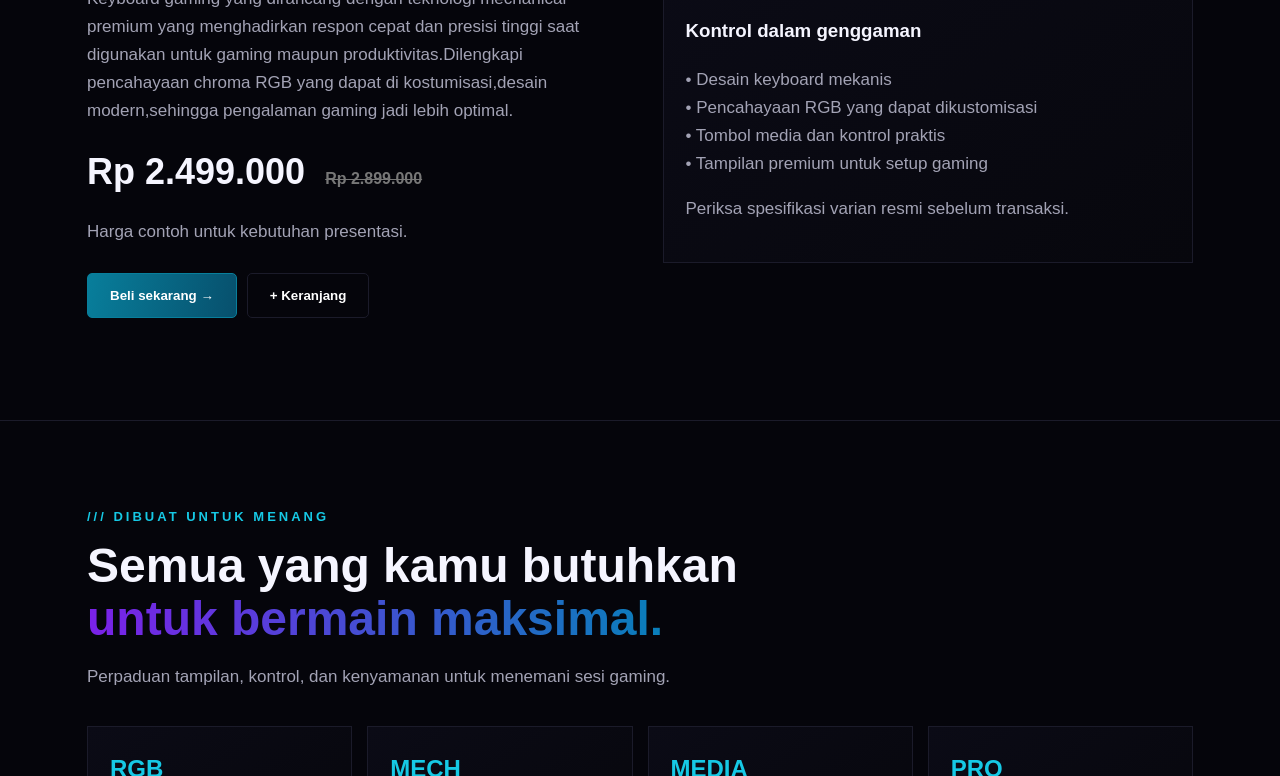
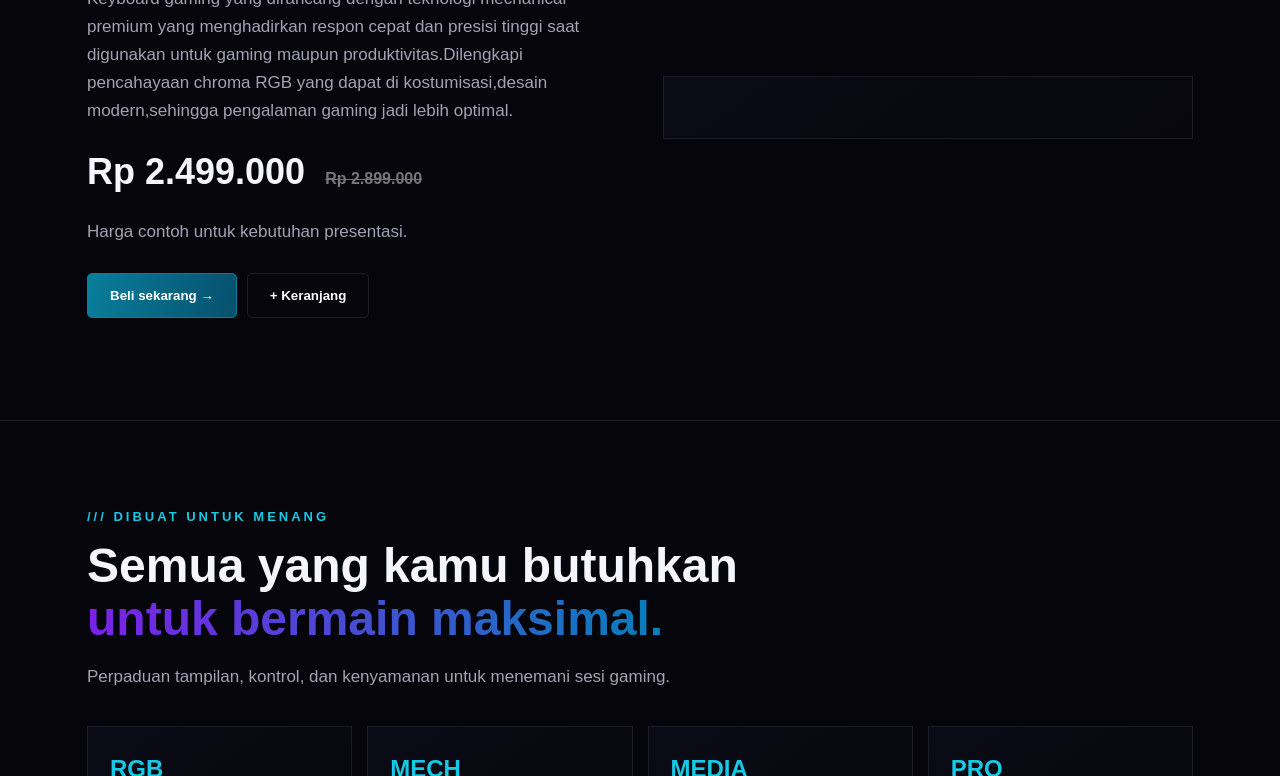
Before and after one commit to jonapermana30-source/jonaaaa, a plain HTML site: page index.html in a window 1280 px wide. Shown: the part 931-1707 px from the top of the page. Drawn offline with Linux system fonts and the light colour scheme.

Commit message:
Update index.html

```diff
--- a/index.html
+++ b/index.html
@@ -49,7 +49,7 @@ input{background:#080812;border:1px solid var(--line);padding:12px;color:white;b
 <div><div class="kicker">/// GEAR UP. GAME ON.</div><h1>Ketik lebih cepat.<br><span class="gradient">Menang lebih besar.</span></h1><p>Rasakan pengalaman gaming yang responsif dengan Razer BlackWidow V4. Dibuat untuk gamer yang mengutamakan presisi, kenyamanan, dan gaya setup yang berani.</p><a class="btn" href="#produk">Lihat produk →</a><a class="btn alt" href="#fitur">Jelajahi fitur</a></div>
 <div class="visual"><img src="WhatsApp Image 2026-11-15 at 15.15.02.jpeg"alt=Razer BlackWidow V4" style="width:100%;height:100% object-fit:contain;"><div class="visual-tag tag1">RAZER CHROMA RGB</div><div class="visual-tag tag2">MECHANICAL FEEL</div></div>
 </div>
-<section id="produk"><div class="wrap product-layout"><div><div class="kicker">/// PRODUK PILIHAN</div><h2 class="section-title">Razer BlackWidow V4</h2><p>Keyboard gaming yang dirancang dengan teknologi mechanical premium yang menghadirkan respon cepat dan presisi tinggi saat digunakan untuk gaming maupun produktivitas.Dilengkapi pencahayaan chroma RGB yang dapat di kostumisasi,desain modern,sehingga pengalaman gaming jadi lebih optimal.</p><div class="price">Rp 2.499.000 <span class="old">Rp 2.899.000</span></div><p class="muted">Harga contoh untuk kebutuhan presentasi.</p><button class="btn" onclick="buyNow()">Beli sekarang →</button><button class="btn alt" onclick="addCart()">+ Keranjang</button><p id="notice" aria-live="polite"></p></div><div class="product-card"><div class="kicker">HIGHLIGHT</div><h3>Kontrol dalam genggaman</h3><p>• Desain keyboard mekanis<br>• Pencahayaan RGB yang dapat dikustomisasi<br>• Tombol media dan kontrol praktis<br>• Tampilan premium untuk setup gaming</p><p class="muted">Periksa spesifikasi varian resmi sebelum transaksi.</p></div></div></section>
+<section id="produk"><div class="wrap product-layout"><div><div class="kicker">/// PRODUK PILIHAN</div><h2 class="section-title">Razer BlackWidow V4</h2><p>Keyboard gaming yang dirancang dengan teknologi mechanical premium yang menghadirkan respon cepat dan presisi tinggi saat digunakan untuk gaming maupun produktivitas.Dilengkapi pencahayaan chroma RGB yang dapat di kostumisasi,desain modern,sehingga pengalaman gaming jadi lebih optimal.</p><div class="price">Rp 2.499.000 <span class="old">Rp 2.899.000</span></div><p class="muted">Harga contoh untuk kebutuhan presentasi.</p><button class="btn" onclick="buyNow()">Beli sekarang →</button><button class="btn alt" onclick="addCart()">+ Keranjang</button><p id="notice" aria-live="polite"></p></div><div class="product-card"><div class="kicker"></p></div></div></section>
 <section id="fitur"><div class="wrap"><div class="kicker">/// DIBUAT UNTUK MENANG</div><h2 class="section-title">Semua yang kamu butuhkan<br><span class="gradient">untuk bermain maksimal.</span></h2><p>Perpaduan tampilan, kontrol, dan kenyamanan untuk menemani sesi gaming.</p><div class="grid"><div class="feature"><strong>RGB</strong><span>Pencahayaan Chroma</span></div><div class="feature"><strong>MECH</strong><span>Switch mekanis</span></div><div class="feature"><strong>MEDIA</strong><span>Kontrol praktis</span></div><div class="feature"><strong>PRO</strong><span>Gaya setup gaming</span></div></div></div></section>
 <section id="ulasan"><div class="wrap"><div class="kicker">/// KATA MEREKA</div><h2 class="section-title">Ulasan pelanggan</h2><div class="reviews"><div class="review"><div class="stars">★★★★★</div><p>“Tampilan keyboard keren dan cocok untuk setup gaming.”</p><b>Raka P.</b><div class="muted">Contoh ulasan presentasi</div></div><div class="review"><div class="stars">★★★★★</div><p>“Fitur RGB membuat meja gaming terlihat lebih hidup.”</p><b>Nadia S.</b><div class="muted">Contoh ulasan presentasi</div></div></div></div></section>
 <section id="faq"><div class="wrap faq"><div class="kicker">/// PERTANYAAN UMUM</div><h2 class="section-title">Jawaban yang kamu cari.</h2>
```
